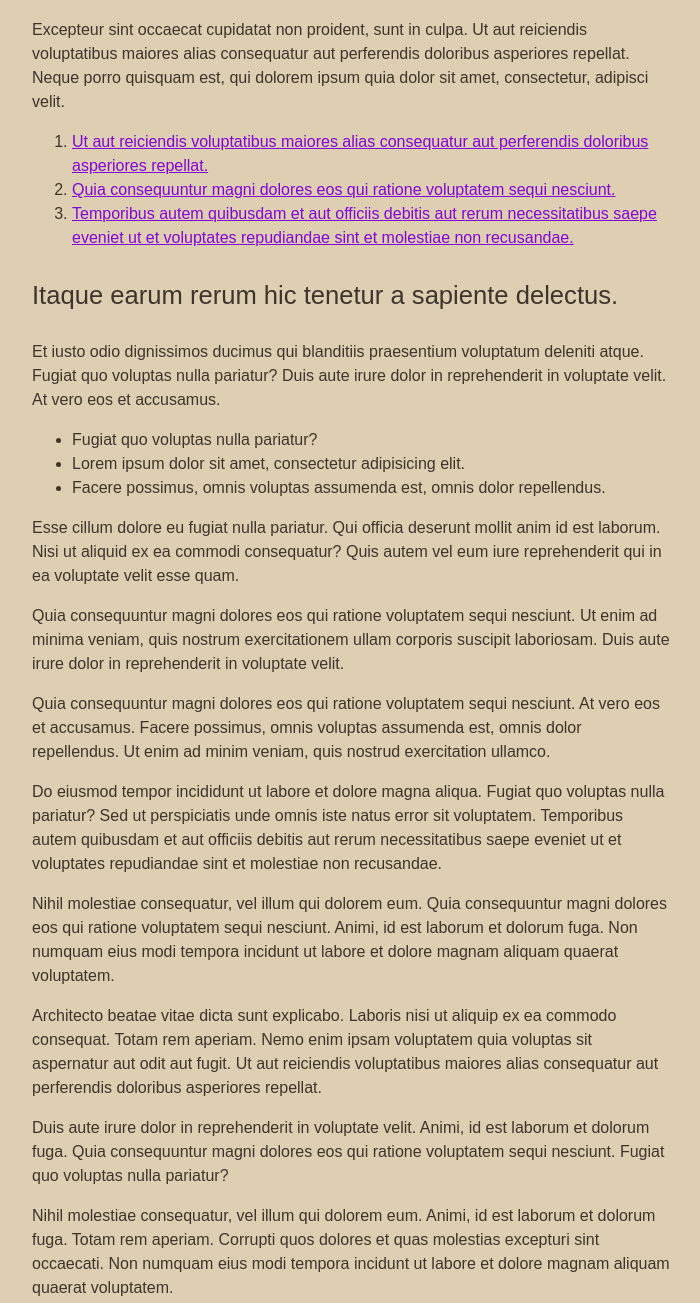
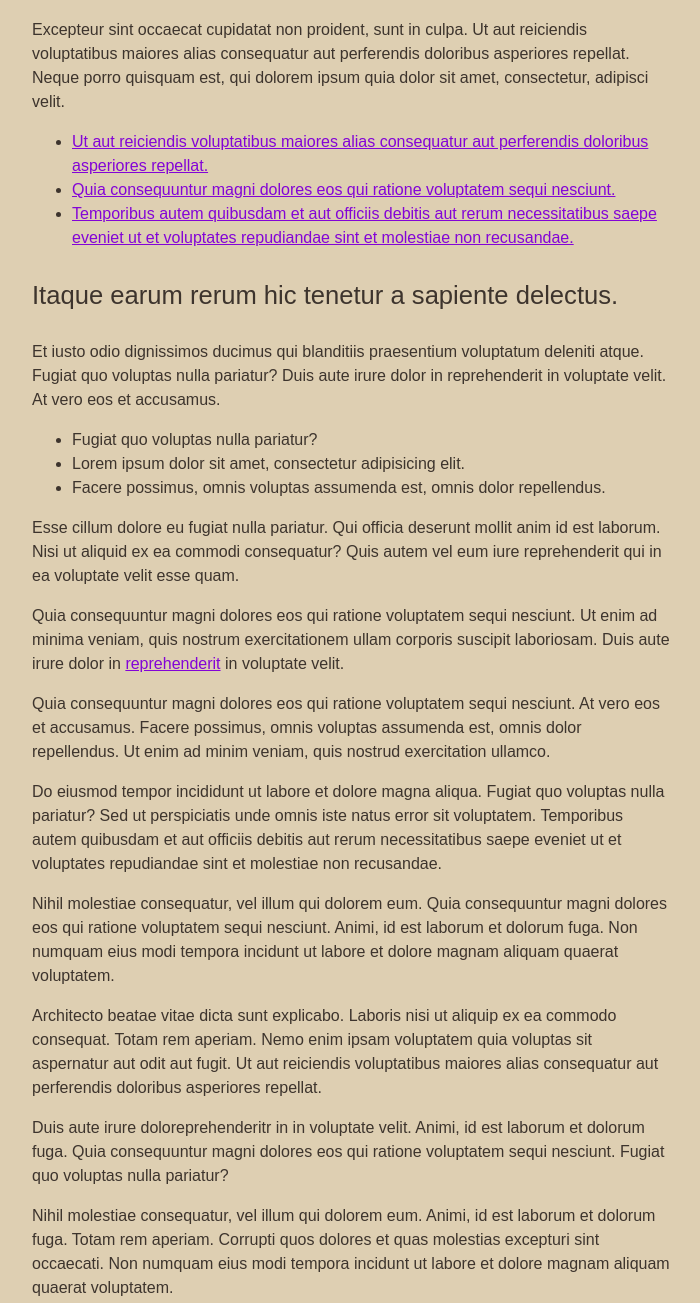
Before and after one commit to gadbm304/Responsive-Navbar---Horizontal-Nav, a plain HTML site: page index.html in a window 1280 px wide. Shown: the part 440-1743 px from the top of the page, without its empty margins (288-988 px from the left). Drawn offline with Linux system fonts and the light colour scheme.

Commit message:
making list ul

```diff
--- a/index.html
+++ b/index.html
@@ -30,11 +30,11 @@
         <h2>Esse cillum dolore eu fugiat nulla pariatur.</h2>
 
         <p>Excepteur sint occaecat cupidatat non proident, sunt in culpa. Ut aut reiciendis voluptatibus maiores alias consequatur aut perferendis doloribus asperiores repellat. Neque porro quisquam est, qui dolorem ipsum quia dolor sit amet, consectetur, adipisci velit.</p>
-        <ol>
+        <ul>
             <li><a href="#">Ut aut reiciendis voluptatibus maiores alias consequatur aut perferendis doloribus asperiores repellat.</a></li>
             <li><a href="#"> Quia consequuntur magni dolores eos qui ratione voluptatem sequi nesciunt.</a></li>
             <li><a href="#"> Temporibus autem quibusdam et aut officiis debitis aut rerum necessitatibus saepe eveniet ut et voluptates repudiandae sint et molestiae non recusandae.</a></li>
-        </ol>
+        </ul>
 
         <h3>Itaque earum rerum hic tenetur a sapiente delectus.</h3>
 
@@ -47,12 +47,12 @@
         </ul>
 
         <p>Esse cillum dolore eu fugiat nulla pariatur. Qui officia deserunt mollit anim id est laborum. Nisi ut aliquid ex ea commodi consequatur? Quis autem vel eum iure reprehenderit qui in ea voluptate velit esse quam.</p>
-        <p>Quia consequuntur magni dolores eos qui ratione voluptatem sequi nesciunt. Ut enim ad minima veniam, quis nostrum exercitationem ullam corporis suscipit laboriosam. Duis aute irure dolor in reprehenderit in voluptate velit.</p>
+        <p>Quia consequuntur magni dolores eos qui ratione voluptatem sequi nesciunt. Ut enim ad minima veniam, quis nostrum exercitationem ullam corporis suscipit laboriosam. Duis aute irure dolor in <a href="#">reprehenderit</a> in voluptate velit.</p>
         <p>Quia consequuntur magni dolores eos qui ratione voluptatem sequi nesciunt. At vero eos et accusamus. Facere possimus, omnis voluptas assumenda est, omnis dolor repellendus. Ut enim ad minim veniam, quis nostrud exercitation ullamco.</p>
         <p>Do eiusmod tempor incididunt ut labore et dolore magna aliqua. Fugiat quo voluptas nulla pariatur? Sed ut perspiciatis unde omnis iste natus error sit voluptatem. Temporibus autem quibusdam et aut officiis debitis aut rerum necessitatibus saepe eveniet ut et voluptates repudiandae sint et molestiae non recusandae.</p>
         <p>Nihil molestiae consequatur, vel illum qui dolorem eum. Quia consequuntur magni dolores eos qui ratione voluptatem sequi nesciunt. Animi, id est laborum et dolorum fuga. Non numquam eius modi tempora incidunt ut labore et dolore magnam aliquam quaerat voluptatem.</p>
         <p>Architecto beatae vitae dicta sunt explicabo. Laboris nisi ut aliquip ex ea commodo consequat. Totam rem aperiam. Nemo enim ipsam voluptatem quia voluptas sit aspernatur aut odit aut fugit. Ut aut reiciendis voluptatibus maiores alias consequatur aut perferendis doloribus asperiores repellat.</p>
-        <p>Duis aute irure dolor in reprehenderit in voluptate velit. Animi, id est laborum et dolorum fuga. Quia consequuntur magni dolores eos qui ratione voluptatem sequi nesciunt. Fugiat quo voluptas nulla pariatur?</p>
+        <p>Duis aute irure doloreprehenderitr in in voluptate velit. Animi, id est laborum et dolorum fuga. Quia consequuntur magni dolores eos qui ratione voluptatem sequi nesciunt. Fugiat quo voluptas nulla pariatur?</p>
         <p>Nihil molestiae consequatur, vel illum qui dolorem eum. Animi, id est laborum et dolorum fuga. Totam rem aperiam. Corrupti quos dolores et quas molestias excepturi sint occaecati. Non numquam eius modi tempora incidunt ut labore et dolore magnam aliquam quaerat voluptatem.</p>
         <p>Ut enim ad minima veniam, quis nostrum exercitationem ullam corporis suscipit laboriosam. Accusantium doloremque laudantium, totam rem aperiam, eaque ipsa quae ab illo. Duis aute irure dolor in reprehenderit in voluptate velit.</p>
         <p>Nam libero tempore, cum soluta nobis est eligendi optio cumque nihil impedit quo minus id quod maxime placeat. Lorem ipsum dolor sit amet, consectetur adipisicing elit. Facere possimus, omnis voluptas assumenda est, omnis dolor repellendus.</p>
```
